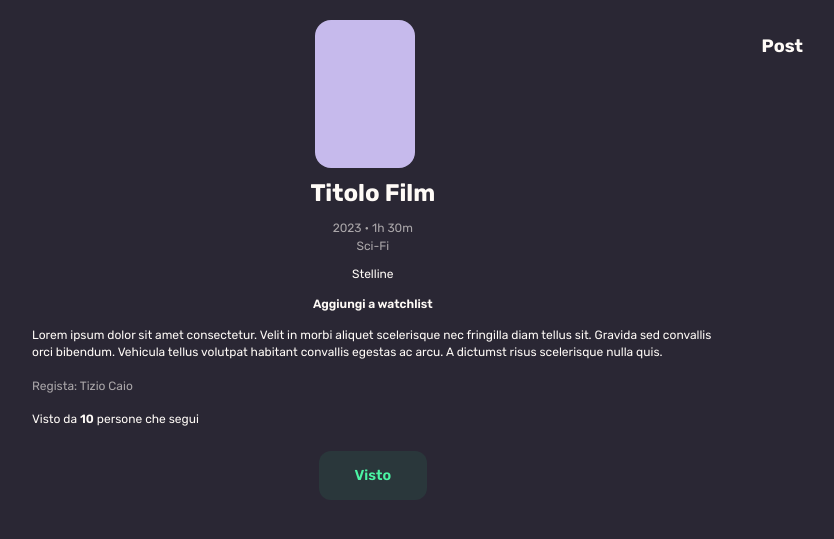
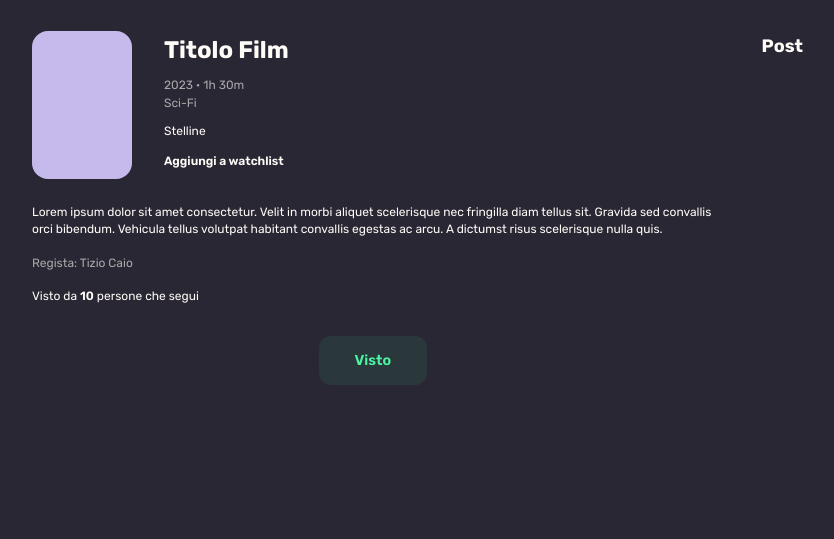
Before and after one commit to meg13/cinematic, a PHP site: page /movie.html in a window 1280 px wide. Shown: the part 70-609 px from the top of the page, without its empty margins (16-850 px from the left). Run offline with PHP 8.4, Linux system fonts and the light colour scheme.

Commit message:
Add desktop movie page

```diff
--- a/css/desktop.css
+++ b/css/desktop.css
@@ -73,4 +73,15 @@
         margin-right: auto;
         margin-left: auto;
     }
+
+    .movie-header {
+        flex-direction: row;
+        margin: 8px 0 20px 0;
+    }
+
+    .movie-header .col-right {
+        text-align: start;
+        margin-left: var(--base-spacing);
+        margin-bottom: var(--base-spacing);
+    }
 }
--- a/css/style.css
+++ b/css/style.css
@@ -217,6 +217,7 @@ header .edit {
 .movie-header {
     display: flex;
     flex-direction: column;
+    margin-bottom: 28px;
 }
 
 .movie-header, .watchlist-add, .watched, .unwatched {
@@ -224,7 +225,11 @@ header .edit {
 }
 
 .movie-header h1 {
-    margin: 8px 0 0 0;
+    margin: 0;
+}
+
+.movie-header .col-right {
+    margin-top: 8px;
 }
 
 .movie-header span, .movie-description .weak {
@@ -238,7 +243,6 @@ header .edit {
 }
 
 .watchlist-add, .watched, .unwatched {
-    display: block;
     color: var(--text);
     font-weight: 600;
     text-decoration: none;
@@ -249,7 +253,7 @@ header .edit {
 }
 
 .watched, .unwatched {
-    margin-top: 40px;
+    margin-top: 48px;
 }
 
 .watched > a, .unwatched > a {
--- a/movie.html
+++ b/movie.html
@@ -24,18 +24,21 @@
                     <div></div>
                 </li>
             </ul>
+            <section class="col-right">
                 <h1>Titolo Film</h1>
                 <p>
                     <span>2023 • 1h 30m</span>
                     <span>Sci-Fi</span>
                 </p>
                 <div class="stars">Stelline</div>
-        </header>
                 <!-- TODO icon -->
                 <a class="watchlist-add" href="#">Aggiungi a watchlist</a>
+            </section>
+        </header>
         <div class="movie-description">
             <p>
-                Lorem ipsum dolor sit amet consectetur. Velit in morbi aliquet scelerisque nec fringilla diam tellus sit.
+                Lorem ipsum dolor sit amet consectetur. Velit in morbi aliquet scelerisque nec fringilla diam tellus
+                sit.
                 Gravida sed convallis orci bibendum. Vehicula tellus volutpat habitant convallis egestas ac arcu. A
                 dictumst
                 risus scelerisque nulla quis.
```
Lines whose indentation alone changed are shown as unchanged.
